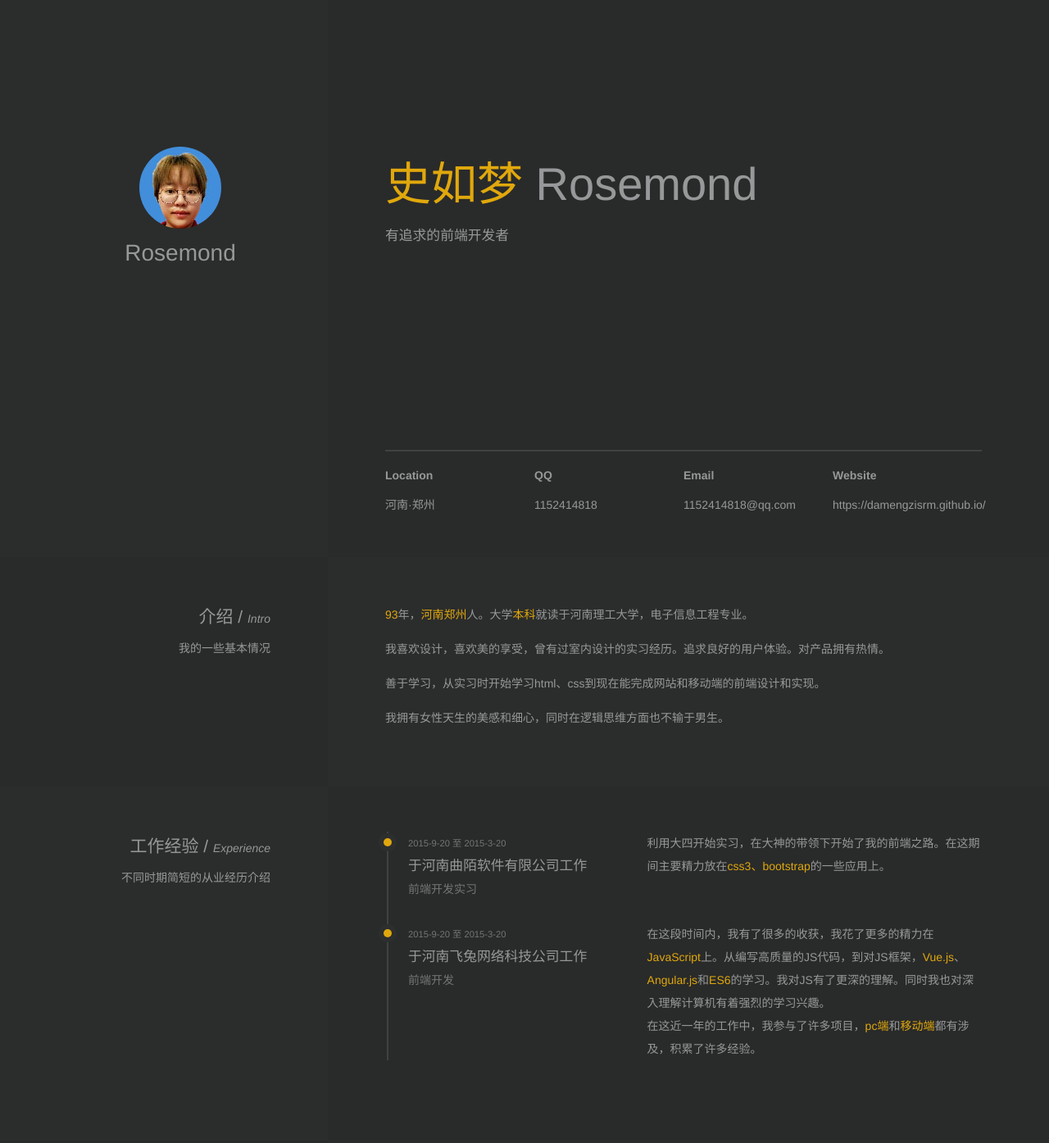
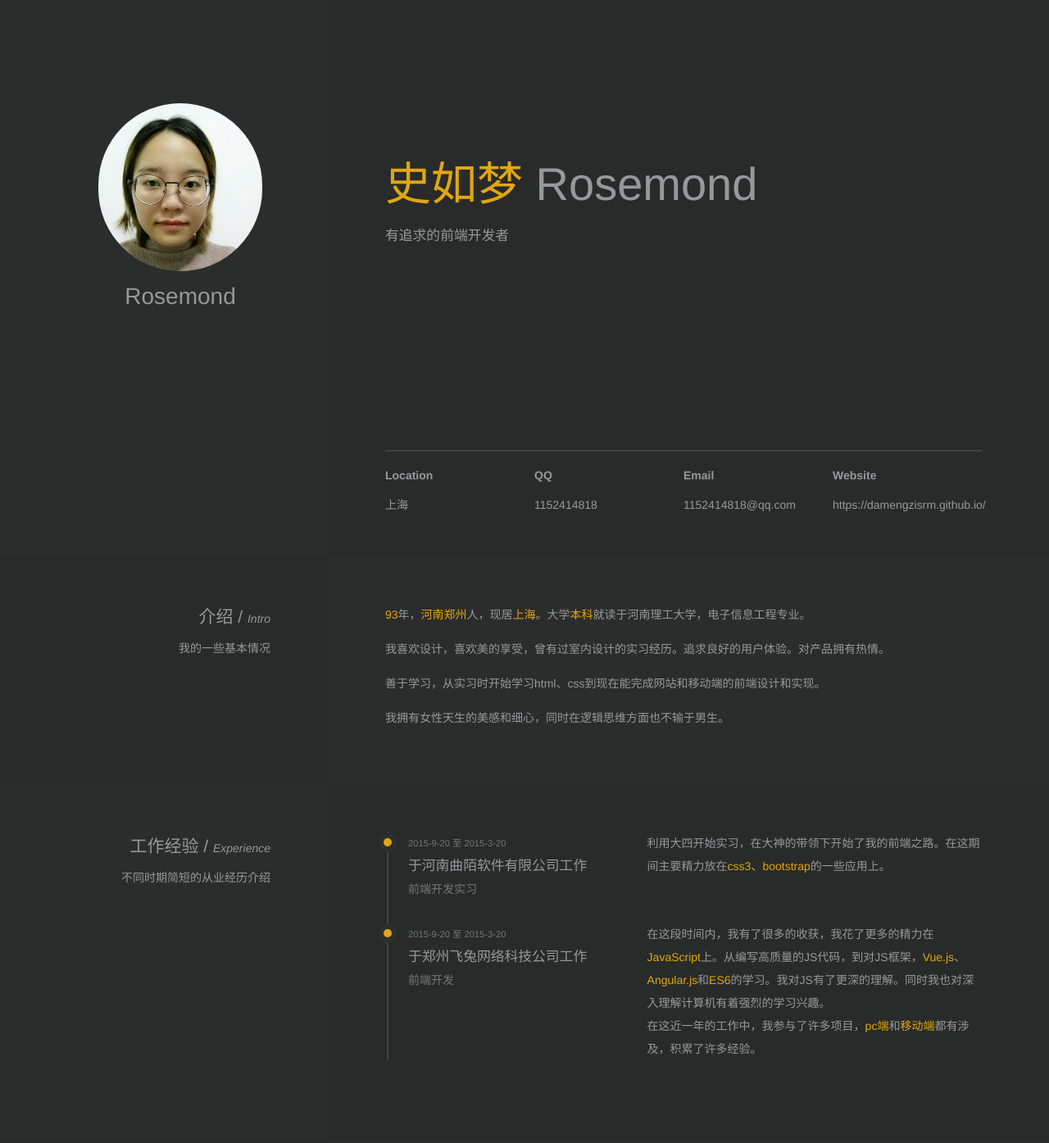
Before and after one commit to damengziSRM/damengziSRM.github.io, a plain HTML site: page myresume.html in a window 1280 px wide. Shown: the part 120-1515 px from the top of the page at 82% size. Drawn offline with Linux system fonts and the light colour scheme.

Commit message:
Change some infos
I changed my picture and address.

```diff
--- a/myresume.html
+++ b/myresume.html
@@ -18,7 +18,7 @@
 	      <header class="header">
 	        <div class="header-box">
 	          <div class="avatar wow inShow no-print">
-	            <img src="img/me.jpg" alt="logo" class="img-responsive">
+	            <img src="img/avatar.jpg" alt="logo" class="img-responsive">
 	          </div>
 	          <h1 class="name text-center wow inShow no-print">Rosemond</h1>
 	          <h1 class="name text-center hide show-print-block">史如梦</h1>
@@ -37,7 +37,7 @@
 	              <div class="col-md-6 col-lg-3">
 	                <div class="item wow inShow" data-wow-delay="0.3s">
 	                  <h4>Location</h4>
-	                  <address>河南·郑州</address>
+	                  <address>上海</address>
 	                </div>
 	              </div>
 	              <div class="col-md-6 col-lg-3">
@@ -77,7 +77,7 @@
 	      </header>
 	      <div class="section-content">
 	        <div class="intro">
-	          <p><span class="yellow">93</span>年，<span class="yellow">河南郑州</span>人。大学<span class="yellow">本科</span>就读于河南理工大学，电子信息工程专业。</p>
+	          <p><span class="yellow">93</span>年，<span class="yellow">河南郑州</span>人，现居<span class="yellow">上海</span>。大学<span class="yellow">本科</span>就读于河南理工大学，电子信息工程专业。</p>
 	          <p></p>
 	          <p>我喜欢设计，喜欢美的享受，曾有过室内设计的实习经历。追求良好的用户体验。对产品拥有热情。</p>
 	          <p>善于学习，从实习时开始学习html、css到现在能完成网站和移动端的前端设计和实现。</p>
@@ -113,7 +113,7 @@
 	            <div class="row">
 	              <div class="col-md-5">
 	                <div class="time">2015-9-20 至 2015-3-20</div>
-	                <div class="title">于河南飞兔网络科技公司工作</div>
+	                <div class="title">于郑州飞兔网络科技公司工作</div>
 	                <div class="description">前端开发</div>
 	              </div>
 	              <div class="col-md-7">在这段时间内，我有了很多的收获，我花了更多的精力在<span class="yellow">JavaScript</span>上。从编写高质量的JS代码，到对JS框架，<span class="yellow">Vue.js</span>、<span class="yellow">Angular.js</span>和<span class="yellow">ES6</span>的学习。我对JS有了更深的理解。同时我也对深入理解计算机有着强烈的学习兴趣。<br>
@@ -408,7 +408,7 @@
 	            <div class="col-md-6 col-lg-3">
 	              <div class="item">
 	                <h4>Location</h4>
-	                <address>河南省郑州市上街区济源路78号院1栋2楼西户</address>
+	                <address>上海市闵行区虹桥镇吴中路730弄</address>
 	              </div>
 	            </div>
 	            <div class="col-md-6 col-lg-3">
```
Also changed, not shown: img/avatar.jpg (added).
